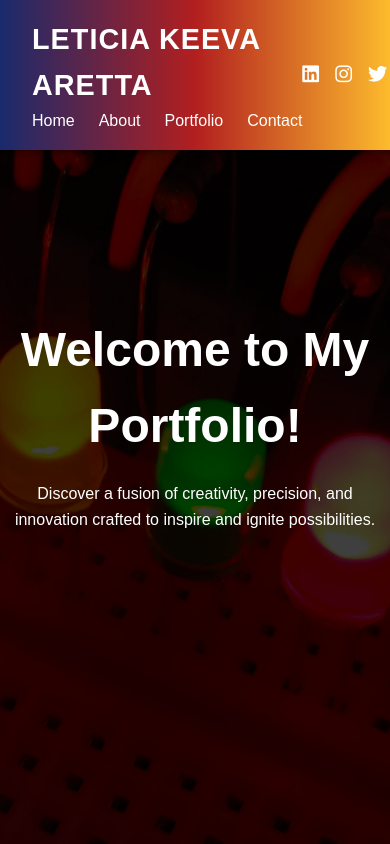
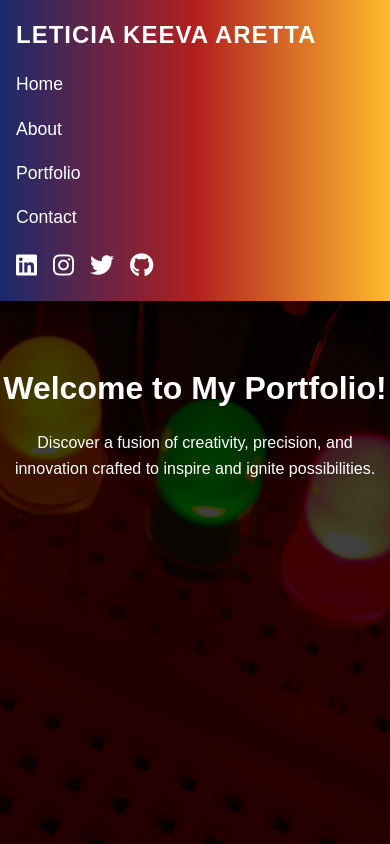
Before and after one commit to LettyAretta/Portfolio-LettyAretta, a plain HTML site: page index.html in a window 390 px wide. Shown: the top 844 px of the page. Drawn offline with Linux system fonts and the light colour scheme.

Commit message:
Update index.html

```diff
--- a/index.html
+++ b/index.html
@@ -176,6 +176,62 @@
         .portfolio .project:hover {
             transform: scale(1.05);
         }
+
+/* Mobile responsiveness for Header */
+@media only screen and (max-width: 768px) {
+    header {
+        flex-direction: column;
+        align-items: flex-start;
+        padding: 1rem;
+    }
+
+    header h1 {
+        font-size: 1.5rem;
+    }
+
+    header ul {
+        flex-direction: column;
+        gap: 1rem;
+        margin-top: 1rem;
+    }
+
+    header ul li a {
+        font-size: 1.1rem;
+    }
+
+    .social-icons {
+        margin-top: 1rem;
+        justify-content: flex-start;
+    }
+
+    .social-icons a {
+        font-size: 1.5rem;
+    }
+
+    .hero h2 {
+        font-size: 2rem;
+    }
+}
+
+/* Mobile responsiveness for Portfolio */
+@media only screen and (max-width: 768px) {
+    .portfolio .projects {
+        grid-template-columns: 1fr;
+    }
+
+    .portfolio .project img {
+        height: auto;
+    }
+
+    .portfolio .project h3 {
+        font-size: 1rem;
+    }
+
+    .portfolio .project p {
+        font-size: 0.8rem;
+    }
+}
+
 
 	/* Volunteering Section */
 	.volunteer {
```
